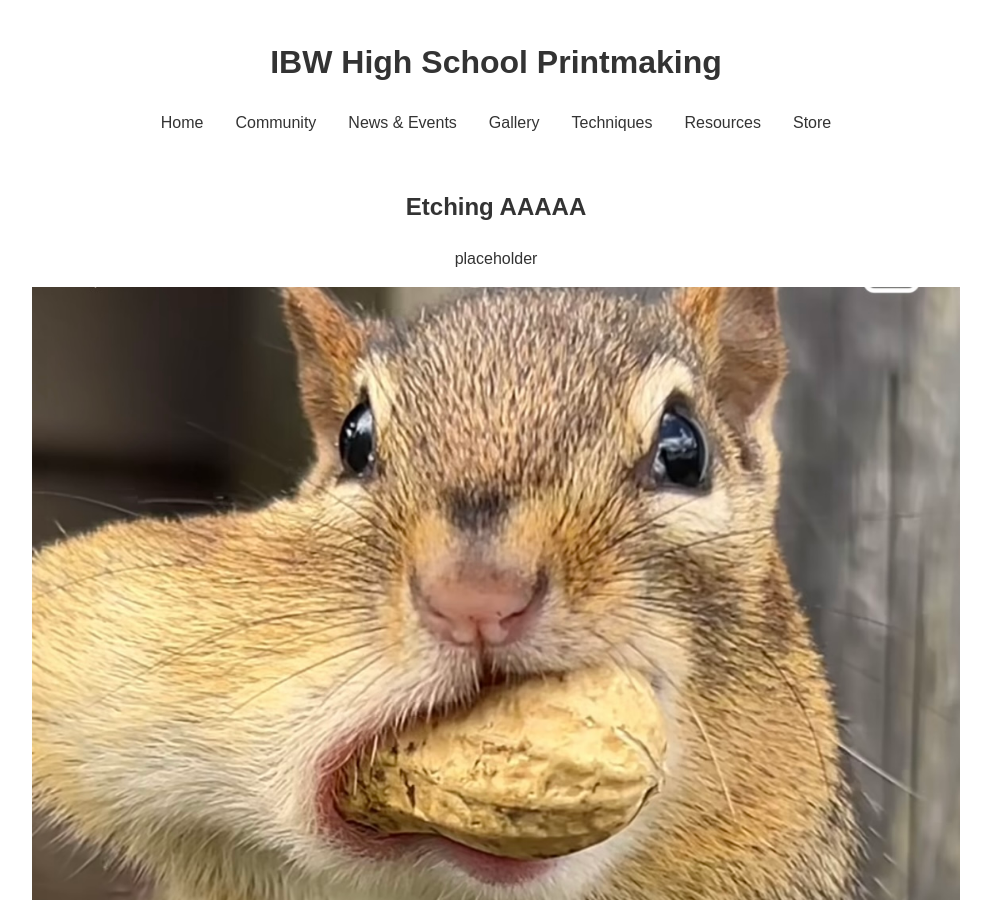
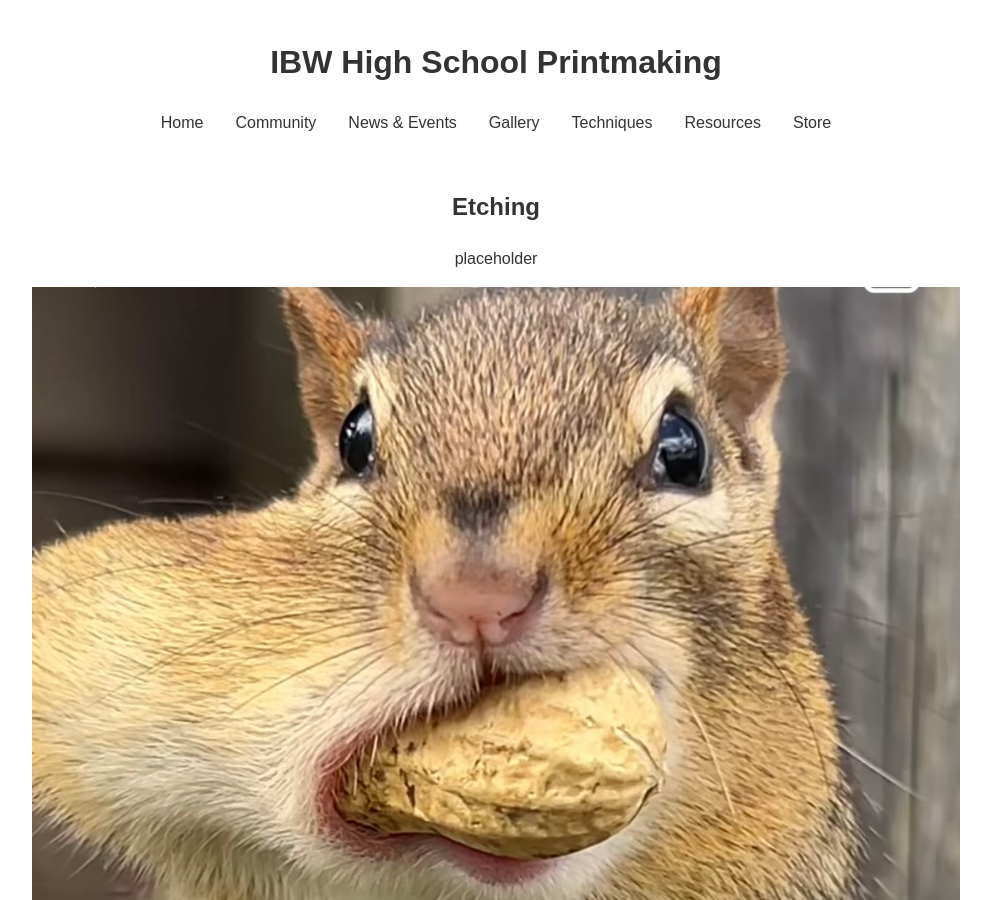
Before and after one commit to IBWPrintmaking/IBWPrintmaking.github.io, a Jekyll site: the page built from techniques.html, in a window 1280 px wide and 900 px high. Shown: the whole window, without its empty margins (144-1135 px from the left). Built offline with Jekyll 4.4.1, drawn with Linux system fonts in a browser that asks for light colours.

Commit message:
resizing imagas again

```diff
--- a/techniques.html
+++ b/techniques.html
@@ -8,7 +8,7 @@ title: Techniques
     </head>
     <body>
         <div class="bodytext">
-            <h2>Etching AAAAA</h2>
+            <h2>Etching</h2>
             <p>placeholder</p>
         </div>
         <img src="assets/designs/IMG_5797.JPG" alt="alternatetext" style="width:80%;max-height:80%;" class="center">
@@ -17,31 +17,31 @@ title: Techniques
             <h2>Screenprinting</h2>
             <p>placeholder</p>
         </div>
-        <img src="assets/designs/IMG_5797.JPG" alt="alternatetext" style="max-width:700px;max-height:600px;" class="center">
+        <img src="assets/designs/IMG_5797.JPG" alt="alternatetext" style="width:80%;max-height:80%;" class="center">
 
         <div class="bodytext">
             <h2>Emulsion Screenprinting</h2>
             <p>placeholder</p>
         </div>
-        <img src="assets/designs/IMG_5797.JPG" alt="alternatetext" style="max-width:700px;max-height:600px;" class="center">
+        <img src="assets/designs/IMG_5797.JPG" alt="alternatetext" style="width:80%;max-height:80%;" class="center">
 
         <div class="bodytext">
             <h2>Linocuts</h2>
             <p>placeholder</p>
         </div>
-        <img src="assets/designs/IMG_5797.JPG" alt="alternatetext" style="max-width:700px;max-height:600px;" class="center">
+        <img src="assets/designs/IMG_5797.JPG" alt="alternatetext" style="width:80%;max-height:80%;" class="center">
 
         <div class="bodytext">
             <h2>Lithography</h2>
             <p>placeholder</p>
         </div>
-        <img src="assets/designs/IMG_5797.JPG" alt="alternatetext" style="max-width:700px;max-height:600px;" class="center">
+        <img src="assets/designs/IMG_5797.JPG" alt="alternatetext" style="width:80%;max-height:80%;" class="center">
 
         <div class="bodytext">
             <h2>Monoprints</h2>
             <p>placeholder</p>
         </div>
-        <img src="assets/designs/IMG_5797.JPG" alt="alternatetext" style="max-width:700px;max-height:600px;" class="center">
+        <img src="assets/designs/IMG_5797.JPG" alt="alternatetext" style="width:80%;max-height:80%;" class="center">
 
     </body>
 </html>
```
